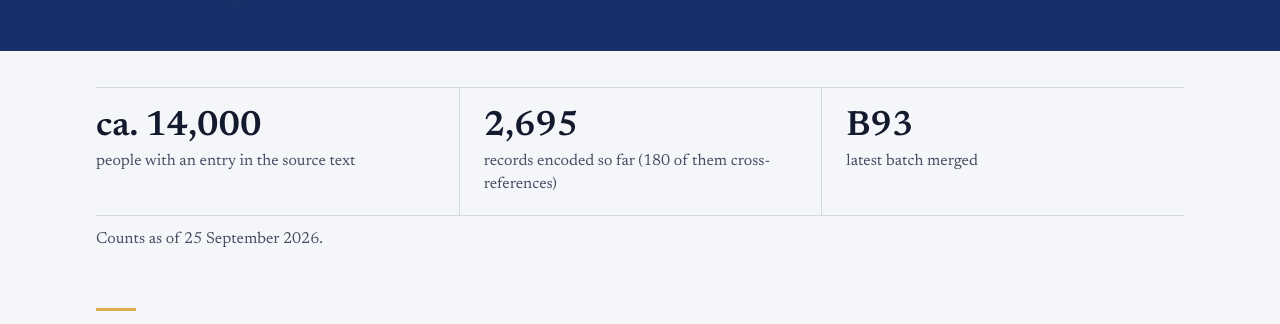
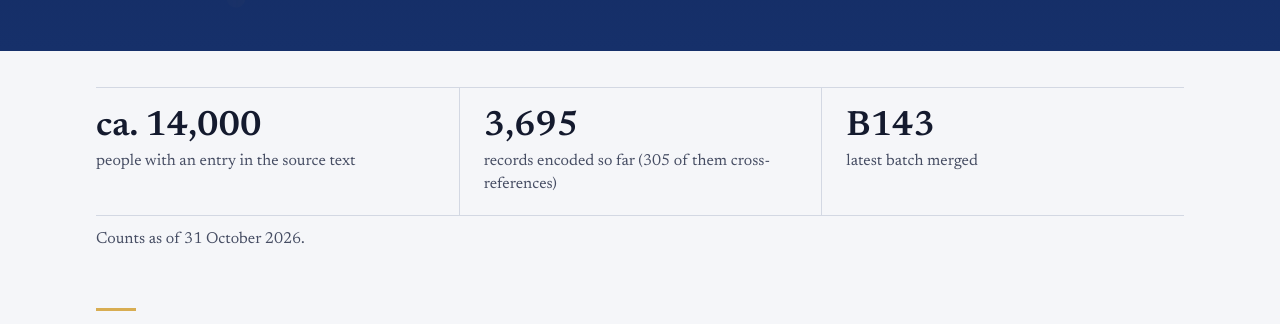
Before and after one commit to wkmisr/arab-islamic-networks, a Jekyll site: the page built from index.html, in a window 1280 px wide and 900 px high, scrolled down 564 px. Shown: the part 151-475 px from the top of the window. Built offline with Jekyll 4.4.1, drawn with Linux system fonts in a browser that asks for light colours.

Commit message:
Update counts as of 31 October 2026

```diff
--- a/_data/stats.yml
+++ b/_data/stats.yml
@@ -1,9 +1,9 @@
 # Edit these numbers after each merge. They appear on the home page.
-as_of: 2026-09-25
+as_of: 2026-10-31
 items:
   - value: "ca. 14,000"
     label: "people with an entry in the source text"
-  - value: "2,695"
-    label: "records encoded so far (180 of them cross-references)"
-  - value: "B93"
+  - value: "3,695"
+    label: "records encoded so far (305 of them cross-references)"
+  - value: "B143"
     label: "latest batch merged"
```
